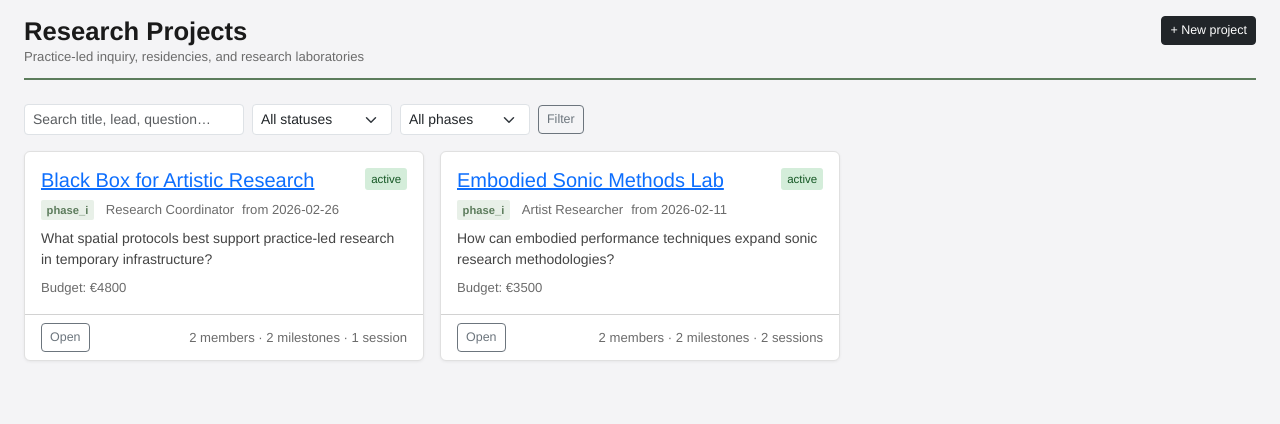
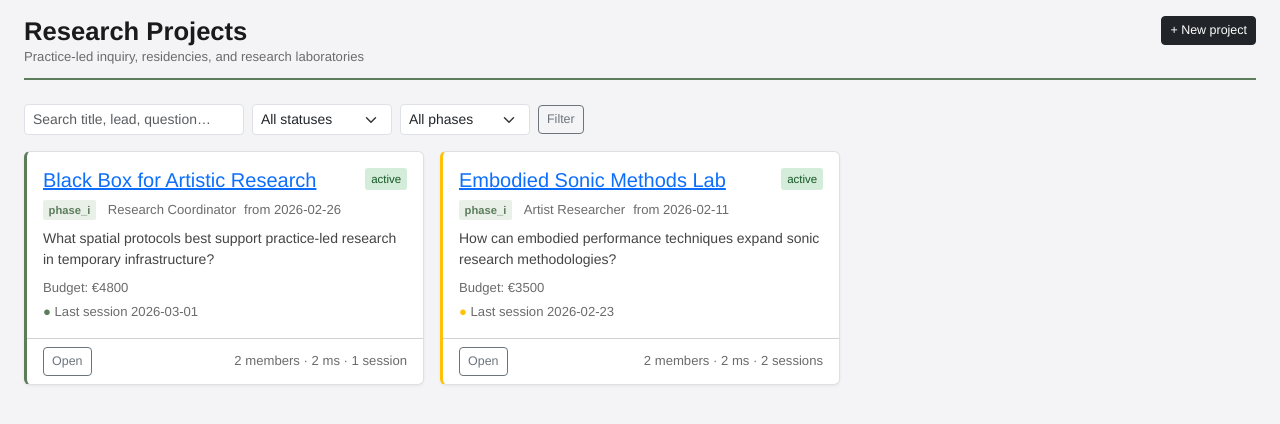
Before and after one commit to iorobertob/ideas-block-org, a Flask app: page /projects in a window 1280 px wide. Shown: the part 52-476 px from the top of the page. Run offline with Flask 3, Linux system fonts and the light colour scheme; a user stored in the database is signed in; data comes from the database, SQL or seed files in the repository.

Commit message:
Documentation health indicators on project cards
Project cards now show a coloured left border and last-session timestamp:
- green border: session in last 14 days
- yellow border: session in last 30 days
- red border: no recent sessions
- grey: no sessions at all

This makes the Documentation Culture protocol principle visually active —
neglected projects surface immediately on the project list.

Co-Authored-By: Claude Sonnet 4.6 <noreply@anthropic.com>

```diff
--- a/app/routes.py
+++ b/app/routes.py
@@ -618,7 +618,7 @@ def register_routes(app):
             query = query.filter_by(phase=phase)
         return render_template('projects.html',
                                projects=query.order_by(ResearchProject.start_date.desc()).all(),
-                               q=q, status=status, phase=phase)
+                               q=q, status=status, phase=phase, now_date=date.today())
 
     @app.route('/projects/<int:project_id>/add-member', methods=['POST'])
     def add_project_member(project_id):
--- a/app/templates/projects.html
+++ b/app/templates/projects.html
@@ -59,8 +59,18 @@
 
 <div class="row g-3">
 {% for p in projects %}
+{% set sessions = p.sessions.all()|sort(attribute='session_date', reverse=True) %}
+{% set last_session = sessions[0] if sessions else none %}
+{% set today = now_date %}
+{% if last_session %}
+  {% set days_ago = (today - last_session.session_date).days %}
+  {% if days_ago <= 14 %}{% set doc_health = 'good' %}{% set doc_color = '#5c7c5c' %}
+  {% elif days_ago <= 30 %}{% set doc_health = 'ok' %}{% set doc_color = '#ffc107' %}
+  {% else %}{% set doc_health = 'stale' %}{% set doc_color = '#dc3545' %}
+  {% endif %}
+{% else %}{% set doc_health = 'none' %}{% set doc_color = '#aaa' %}{% endif %}
 <div class="col-md-6 col-xl-4">
-  <div class="card h-100">
+  <div class="card h-100" style="border-left: 3px solid {{ doc_color }}">
     <div class="card-body">
       <div class="d-flex justify-content-between align-items-start mb-2">
         <h5 class="mb-0"><a href="{{ url_for('record_detail', kind='projects', record_id=p.id) }}" class="primary-link">{{ p.title }}</a></h5>
@@ -77,13 +87,20 @@
       {% if p.budget_allocation %}
       <div class="small-muted">Budget: €{{ '%.0f'|format(p.budget_allocation) }}</div>
       {% endif %}
+      <div class="small-muted mt-1" title="Documentation health: {{ doc_health }}">
+        {% if last_session %}
+          <span style="color:{{ doc_color }}">● </span>Last session {{ last_session.session_date }}
+        {% else %}
+          <span style="color:#aaa">● </span>No sessions logged
+        {% endif %}
+      </div>
     </div>
     <div class="card-footer bg-transparent py-2 d-flex justify-content-between align-items-center">
       <a href="{{ url_for('record_detail', kind='projects', record_id=p.id) }}" class="btn btn-sm btn-outline-secondary">Open</a>
       <span class="small-muted">
         {{ p.memberships.count() }} member{{ 's' if p.memberships.count() != 1 }}
-        · {{ p.milestones.count() }} milestone{{ 's' if p.milestones.count() != 1 }}
-        · {{ p.sessions.count() }} session{{ 's' if p.sessions.count() != 1 }}
+        · {{ p.milestones.count() }} ms
+        · {{ sessions|length }} session{{ 's' if sessions|length != 1 }}
       </span>
     </div>
   </div>
```
